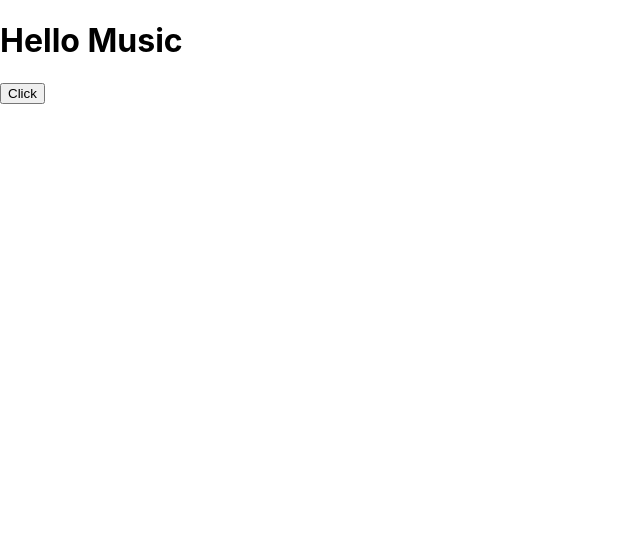
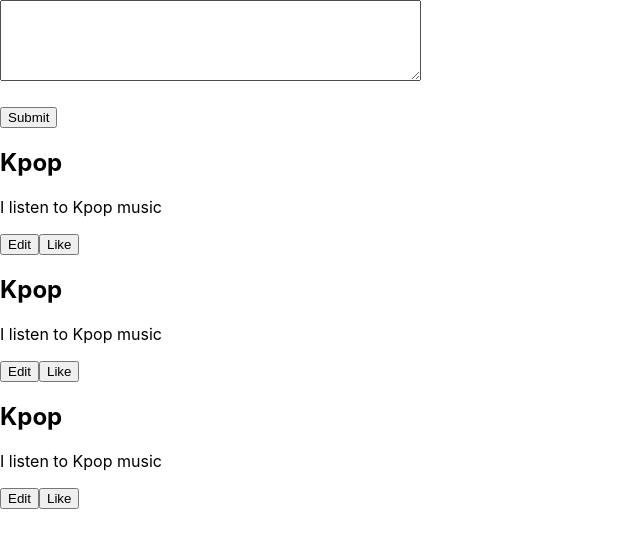
Before and after one commit to Jay890/ReactApp, a React (Create React App) app in the folder react-starter/: page / in a window 1280 px wide. Shown: the top 548 px of the page, without its empty margins (0-640 px from the left). Built offline with nearby package versions, Linux system fonts and the light colour scheme.

Commit message:
State
Testing state:
User input and render to h1
Click on h1 to reset the state
Connect form to state

```diff
--- a/react-starter/src/App.js
+++ b/react-starter/src/App.js
@@ -5,22 +5,13 @@ import TweetList from "./components/TweetList";
 
 function App() {
   // simple JS code e.g variables, functions
-
-  // let name = "Kpop music";
-  const [name, setNames] = useState("Music");
-
-  // create click function
-  const sayHelloHandler = (e) => {
-    setNames("Kpop Music");
-    console.log(name);
-  };
+  const name = "Kpop";
+  const message = "I listen to Kpop music";
   // JSX code
   return (
     <div className="box">
-      <h1>Hello {name}</h1>
-      <button onClick={sayHelloHandler}>Click</button>
-      {/* <CreateTweet />
-      <TweetList name={name} message={message} /> */}
+      <CreateTweet />
+      <TweetList name={name} message={message} />
     </div>
   );
 }
--- a/react-starter/src/components/CreateTweet.js
+++ b/react-starter/src/components/CreateTweet.js
@@ -1,9 +1,27 @@
-import React from "react";
+import React, { useState } from "react";
 
 const CreateTweet = () => {
+  // State
+  const [textInput, setTextInput] = useState("");
+
+  // Functions
+  // change function to get user input
+  const userInputHander = (e) => {
+    // console.log(e.target.value);
+    setTextInput(e.target.value);
+  };
+
   return (
     <form action="">
-      <textarea name="" id="" cols="50" rows="5"></textarea>
+      <textarea
+        value={textInput}
+        onChange={userInputHander}
+        name=""
+        id=""
+        cols="50"
+        rows="5"
+      ></textarea>
+      <h1 onClick={() => setTextInput("")}>{textInput}</h1>
       <button>Submit</button>
     </form>
   );
```
